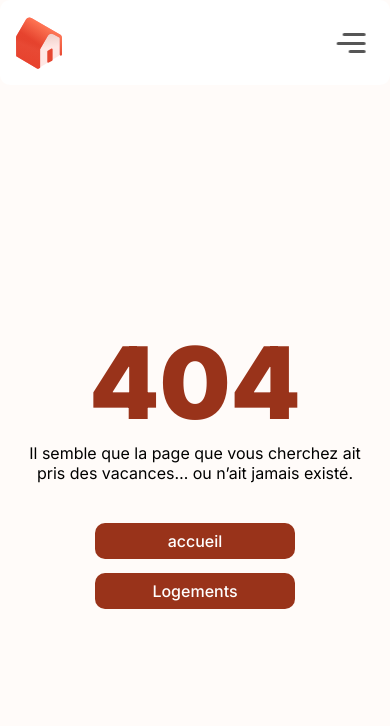
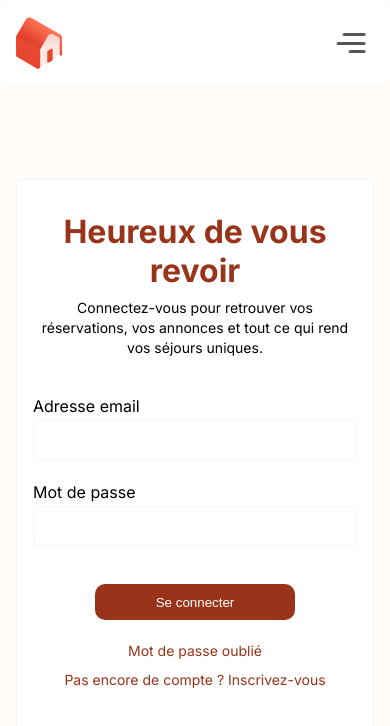
Before and after one commit to MarcoFormante/kasa, a Next.js app in the folder client/: page /login in a window 390 px wide. Before the commit this address had no page. Shown: the top 726 px of the page. Built offline with nearby package versions, Linux system fonts and the light colour scheme.

Commit message:
create login page desktop and mobile

```diff
--- a/client/app/assets/styles/_helpers.scss
+++ b/client/app/assets/styles/_helpers.scss
@@ -31,3 +31,7 @@
 .mt-40{
     margin-top: 40px;
 }
+
+.m-auto{
+    margin: auto;
+}
--- a/client/app/assets/styles/components/_button.scss
+++ b/client/app/assets/styles/components/_button.scss
@@ -4,6 +4,11 @@
     &.w-200{
         width: 200px;
     }
+
+    &.w-230{
+        width: 200px;
+    }
+
 
     &.w-96{
         width: 96px;
--- a/client/app/assets/styles/components/_header.scss
+++ b/client/app/assets/styles/components/_header.scss
@@ -98,7 +98,7 @@
             align-items: center;
             cursor: pointer;
 
-            @media screen and (min-width:1024px) {
+            @media screen and (min-width:1025px) {
                 display: none;
             }
 
--- a/client/app/assets/styles/index.css
+++ b/client/app/assets/styles/index.css
@@ -69,6 +69,10 @@ button {
 
 .mt-40 {
   margin-top: 40px;
+}
+
+.m-auto {
+  margin: auto;
 }
 
 .header-nav {
@@ -155,7 +159,7 @@ button {
   align-items: center;
   cursor: pointer;
 }
-@media screen and (min-width: 1024px) {
+@media screen and (min-width: 1025px) {
   .header-nav .menu-container {
     display: none;
   }
@@ -371,6 +375,9 @@ button {
   height: 36px;
 }
 .btn-container.w-200 {
+  width: 200px;
+}
+.btn-container.w-230 {
   width: 200px;
 }
 .btn-container.w-96 {
@@ -910,4 +917,73 @@ button {
   .favoris-page p {
     display: block;
   }
+}
+
+.login-page {
+  display: flex;
+  justify-content: center;
+  align-items: center;
+}
+.login-page-container {
+  width: 742px;
+  height: 590px;
+  background-color: #FFFFFF;
+  border: 1px solid #F5F5F5;
+  margin-top: 134.29px;
+  padding: 80px;
+}
+@media screen and (max-width: 1024px) {
+  .login-page-container {
+    margin-top: 93.64px;
+    padding: 32px 16px;
+  }
+}
+.login-page p {
+  color: #000;
+  font-size: 14px;
+  line-height: 143%;
+  display: flex;
+  flex-direction: column;
+  margin-top: 8px;
+}
+@media screen and (max-width: 420px) {
+  .login-page p {
+    display: block;
+  }
+}
+.login-page form {
+  margin-top: 38px;
+  margin-bottom: 22px;
+}
+.login-page form .input-container {
+  display: flex;
+  flex-direction: column;
+  gap: 4px;
+  max-width: 360px;
+  margin: auto;
+}
+.login-page form .input-container-last {
+  margin-top: 22px;
+}
+.login-page form .input-container input {
+  height: 40px;
+  border-radius: 4px;
+  padding-left: 8px;
+  border: 1px solid #F5F5F5;
+  background-color: #FFFFFF;
+}
+.login-page form button {
+  margin-top: 38px;
+  height: 36px;
+}
+.login-page .actions-container {
+  display: flex;
+  flex-direction: column;
+  gap: 12px;
+  text-align: center;
+  font-size: 14px;
+  color: #99331A;
+}
+.login-page .actions-container a {
+  color: #99331A;
 }/*# sourceMappingURL=index.css.map */
--- /dev/null
+++ b/client/app/assets/styles/pages/_login.scss
@@ -0,0 +1,75 @@
+.login-page{
+    display: flex;
+    justify-content: center;
+    align-items: center;
+
+    &-container{
+        width: 742px;
+        height: 590px;
+        background-color: $white;
+        border: 1px solid $light_grey;
+        margin-top: 134.29px;
+        padding: 80px;
+
+        @media screen and (max-width:1024px) {
+            margin-top: 93.64px;
+            padding: 32px 16px;
+        }
+    }
+
+    p{
+       color: #000;
+        font-size: 14px;
+        line-height: 143%;
+        display: flex;
+        flex-direction: column;
+        margin-top: 8px;
+
+        @media screen and (max-width:420px) {
+            display: block;
+        }
+    }
+
+    form{
+        margin-top: 38px;
+        margin-bottom: 22px;
+
+        .input-container{
+            display: flex;
+            flex-direction: column;
+            gap: 4px;
+            max-width: 360px;
+            margin: auto;
+
+            &-last{
+                margin-top: 22px;
+            }
+
+            input{
+                height: 40px;
+                border-radius: 4px;
+                padding-left: 8px;
+                border: 1px solid $light_grey;
+                background-color: $white;
+            }
+        }
+
+        button{
+            margin-top: 38px;
+            height: 36px;
+        }
+    }
+
+    .actions-container{
+        display: flex;
+        flex-direction: column;
+        gap: 12px;
+        text-align: center;
+        font-size: 14px;
+        color: $main_red;
+
+        a{
+            color: $main_red;
+        }
+    }
+}
--- a/client/app/assets/styles/pages/_pages.scss
+++ b/client/app/assets/styles/pages/_pages.scss
@@ -4,3 +4,4 @@
 @import "./ajout";
 @import "./logement";
 @import "./favoris";
+@import "./login";
--- /dev/null
+++ b/client/app/login/page.jsx
@@ -0,0 +1,35 @@
+import Link from "next/link";
+import { Button } from "../components/Button/Button";
+import { Heading } from "../components/Heading/Heading";
+
+export default function Login(){
+    return (
+        <main className="login-page">
+            <div className="login-page-container">
+                <Heading
+                    text={"Heureux de vous revoir"}
+                />
+                <p className="text-center">Connectez-vous pour retrouver vos réservations, vos
+                    <span> annonces et tout ce qui rend vos séjours uniques.</span>
+                </p>
+
+                <form>
+                    <div className="input-container">
+                        <label htmlFor="email">Adresse email</label>
+                        <input type="email" name="email" id="email" />
+                    </div>
+                    <div className="input-container input-container-last">
+                        <label htmlFor="password">Mot de passe</label>
+                        <input type="password" name="password" id="password" />
+                    </div>
+                    <Button styles="w-230 m-auto" type={"btn-main-red"} label={"Se connecter"}/>
+                </form>
+                <div className="actions-container">
+                    <span role="button">Mot de passe oublié</span>
+                    <Link href={"/inscription"}>Pas encore de compte ? Inscrivez-vous</Link>
+                </div>
+
+            </div>
+        </main>
+    )
+}
```
Also changed, not shown: 1 other file (tests, documents, lock files or other folders).
